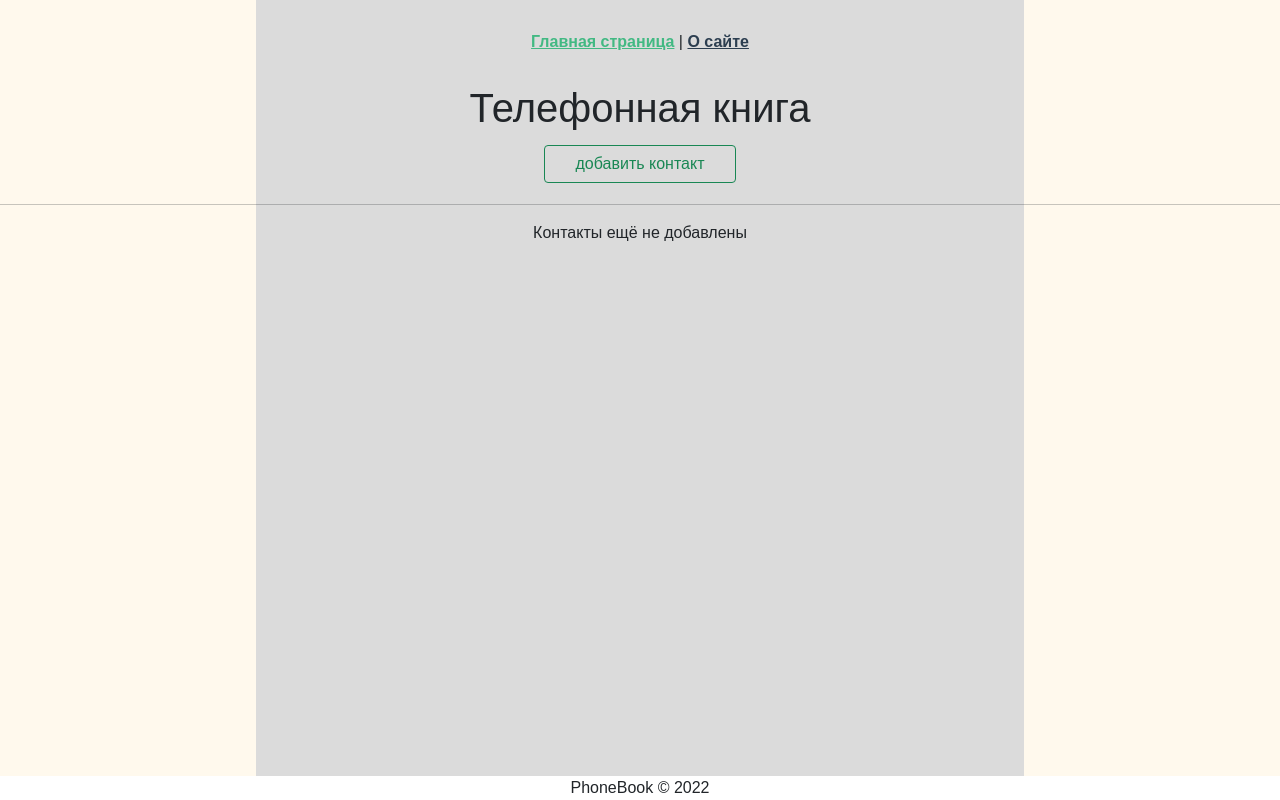
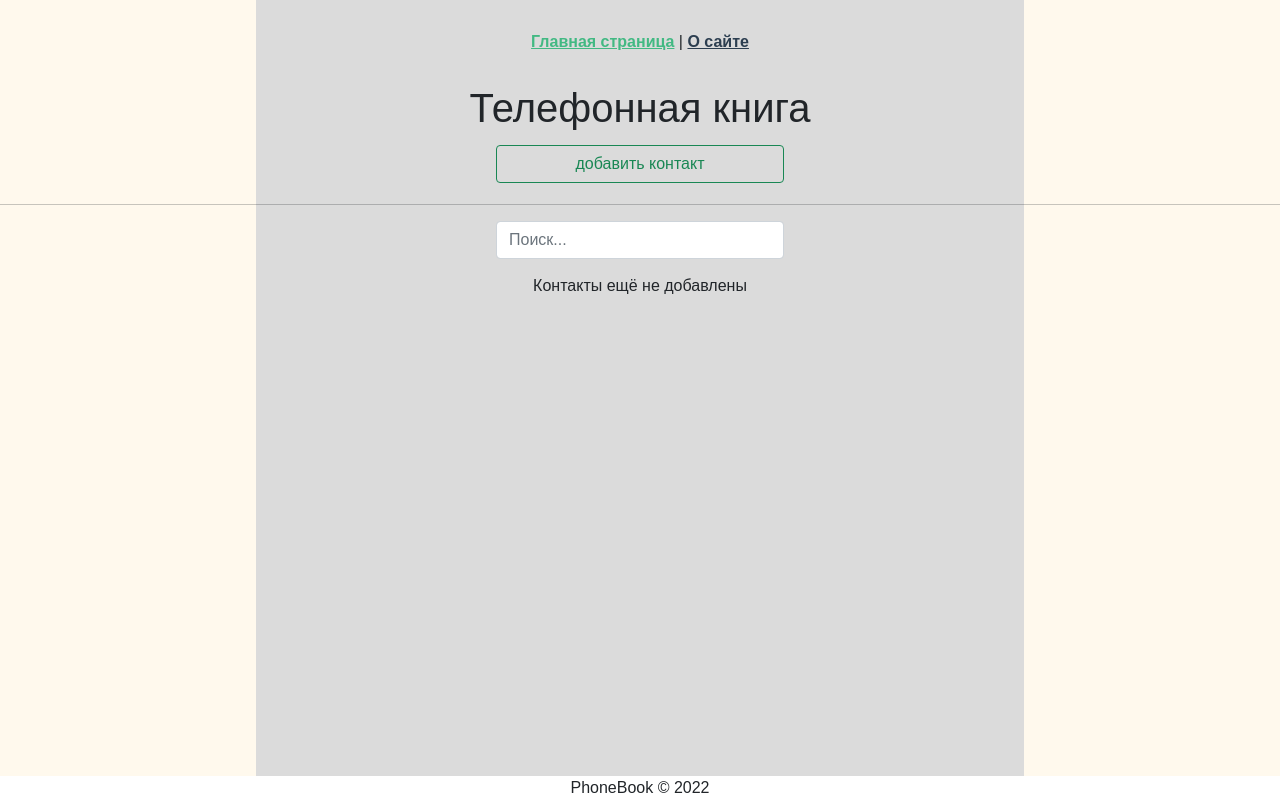
Before and after one commit to sk1p433/Vue-JS-3-phonebook, a Vue app: page / in a window 1280 px wide. Built offline with nearby package versions, Linux system fonts and the light colour scheme; what maska would draw is missing.

Commit message:
searchbar ready

```diff
--- a/src/App.vue
+++ b/src/App.vue
@@ -4,7 +4,7 @@
     <router-link to="/about">О сайте</router-link>
   </nav>
   <router-view/>
-  <footer class="footer" :style="{ backgroundColor: 'white' }">
+  <footer class="footer" :style="{ backgroundColor: 'white', marginTop: '5px' }">
          PhoneBook © 2022
   </footer>
 </template>
--- a/src/components/ContactList.vue
+++ b/src/components/ContactList.vue
@@ -1,12 +1,27 @@
 <template>
 <div class="ContactList">
 
-<p><button @click="$router.push('addcontact')" class="btn btn-outline-success" :style="{ margin: '5px', width: '15%' }">добавить контакт</button></p>
+<p><button @click="$router.push('addcontact')"
+          class="btn btn-outline-success"
+          :style="{ margin: '5px', width: '18rem' }">
+          добавить контакт
+   </button></p>
 <hr/>
+ <div class="d-flex justify-content-center">
+    <form class="form-inline my-2 my-lg-0">
+      <input
+        v-model="searchQuery"
+        :style="{ marginBottom: '15px', width: '18rem' }"
+        class="form-control mr-sm-2"
+        type="search"
+        placeholder="Поиск..."
+        aria-label="Search">
+    </form>
+ </div>
  <p v-if="getContacts().length==0">Контакты ещё не добавлены</p>
  <p v-else>
 
-<div v-for="item in getContacts()" :key="item.id">
+<div v-for="item in searchContact()" :key="item.id">
  <div class="d-flex justify-content-center">
   <div class="card"
   style="width: 18rem;"
@@ -26,7 +41,11 @@
   <div class="d-flex justify-content-center"><p>***</p></div>
 </div>
  <hr/>
- <button @click="deleteAllContacts" class="btn btn-outline-danger" :style="{ margin: '5px', width: '15%' }">удалить все контакты</button>
+ <button @click="deleteAllContacts"
+          class="btn btn-outline-danger"
+          :style="{ margin: '5px', width: '18rem' }">
+          удалить все контакты
+ </button>
  </p>
 </div>
 </template>
@@ -37,6 +56,11 @@ import { defineComponent } from 'vue';
 export default defineComponent({
 
   name:'ContactList',
+  data () {
+    return {
+      searchQuery:'',
+    }
+  },
   methods: {
 	  getContacts: function() {
 		  if (typeof window !=="undefined") {
@@ -55,7 +79,11 @@ export default defineComponent({
                 localStorage.removeItem('contacts')
                 }
               this.$forceUpdate()
-            }
+            },
+  searchContact: function () {
+    //поиск по имени
+    return this.getContacts().filter((index:any) => index.name.toLowerCase().includes(this.searchQuery.toLowerCase()))
+  }
   }
 
 
--- a/src/components/ContactPage.vue
+++ b/src/components/ContactPage.vue
@@ -3,7 +3,7 @@
 <div>
   <p><button
   class="btn btn-outline-success"
-  :style="{ width: '15%' }"
+  :style="{ width: '18rem' }"
   @click="$router.push(`editcontact/${getContact().id}`)"
   >
   Редактировать контакт
@@ -11,7 +11,7 @@
   <button
   @click="deleteContact"
   class="btn btn-outline-danger"
-  :style="{ margin: '5px', width: '15%' }">
+  :style="{ margin: '5px', width: '18rem' }">
   Удалить контакт
   </button>
 <hr/>
--- a/src/views/HomeView.vue
+++ b/src/views/HomeView.vue
@@ -1,7 +1,7 @@
 <template>
   <div class="home">
    <h1> Телефонная книга </h1>
-    <ContactList />
+      <ContactList />
 
   </div>
 </template>
```
